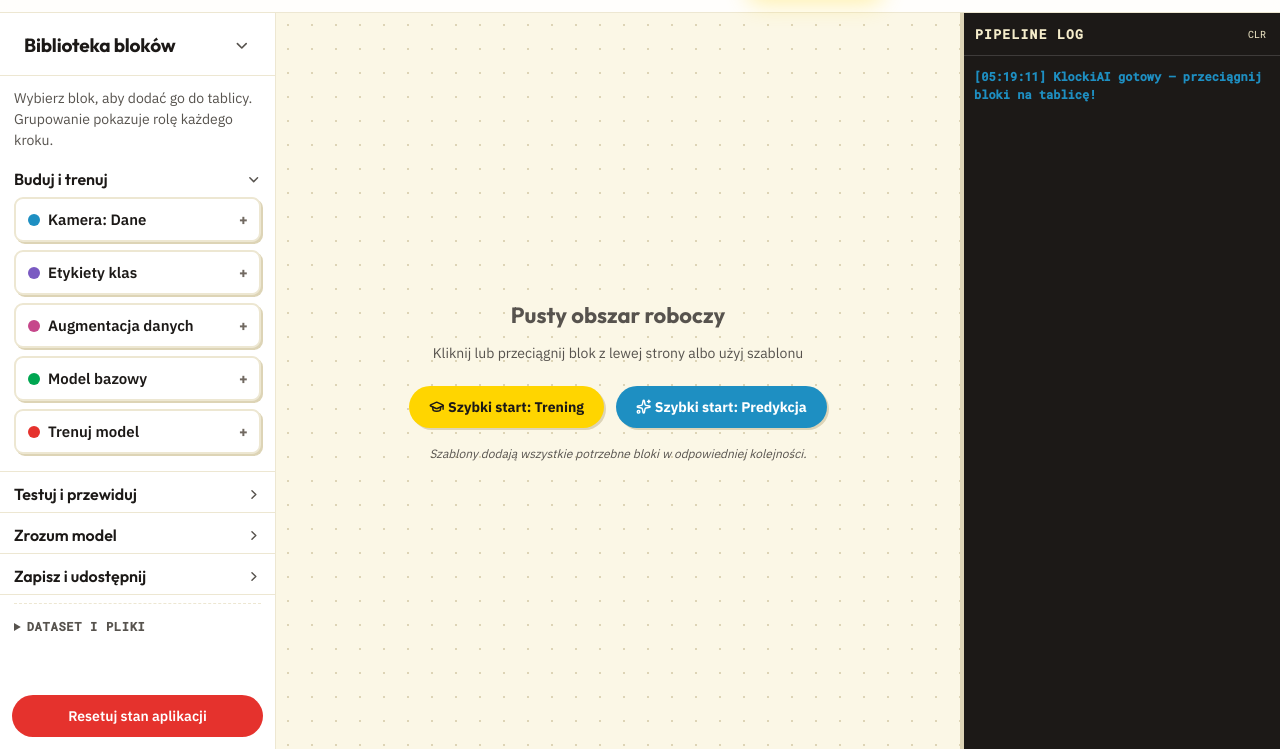
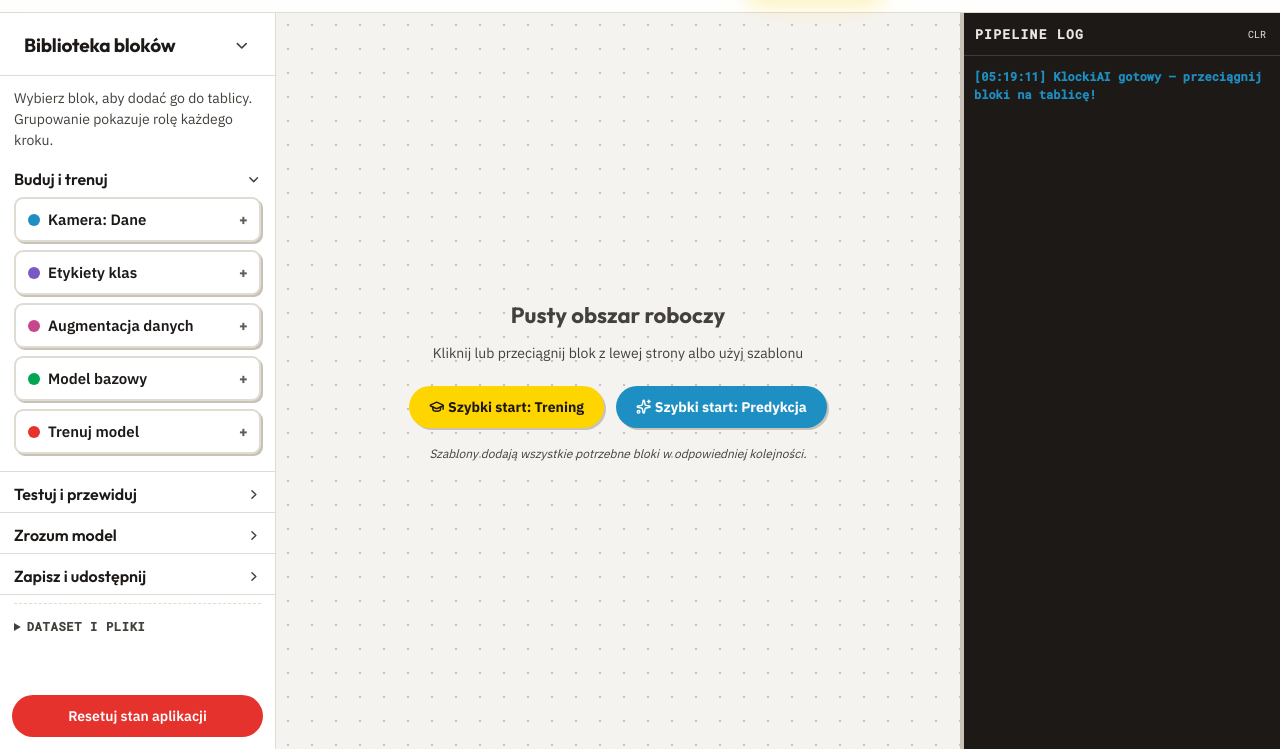
Before and after one commit to workszop/klocki, a plain HTML site: page index.html in a window 1280 px wide. Shown: the part 51-800 px from the top of the page. Drawn offline with nearby package versions, Linux system fonts and the light colour scheme; a script that the page names is missing.

Commit message:
style: migrate edulab tokens to stone
Replace the cream sand tokens with the edustyl stone palette (2026-10-10):
stone bands/wells, darker secondary and muted text, stronger hairlines,
--line-strong (>= 3:1) for control borders, crisper shadows.

Co-Authored-By: Claude Opus 5.5 <noreply@anthropic.com>

```diff
--- a/index.html
+++ b/index.html
@@ -35,16 +35,16 @@
 
   /* Paper — page background is white; the sand steps are wells/alternating sections */
   --paper:    #FFFFFF;   /* page background (white)    */
-  --paper-2:  #FBF7E6;   /* alternating section        */
-  --paper-3:  #F5EDCB;   /* deepest sand / wells       */
+  --paper-2:  #F5F3F0;   /* alternating section        */
+  --paper-3:  #EAE6E0;   /* deepest sand / wells       */
   --surface:  #FFFFFF;   /* cards & sheets             */
 
   /* Ink — warm near-black text & lines */
   --ink:      #1C1917;   /* primary text               */
-  --ink-2:    #57534E;   /* secondary text             */
-  --ink-3:    #716961;   /* muted / placeholder        */
-  --line:     #EDE7D2;   /* hairline borders           */
-  --line-2:   #DDD4B6;   /* stronger borders           */
+  --ink-2:    #44403C;   /* secondary text             */
+  --ink-3:    #625B53;   /* muted / placeholder        */
+  --line:     #E0DBD3;   /* hairline borders           */
+  --line-2:   #C9C2B7; --line-strong: #857C69; /* control borders >= 3:1 */ --track: color-mix(in srgb, var(--ink) 24%, transparent);   /* stronger borders           */
 
   /* ---- Brand: Yellow main · Blue + Green secondary · Red danger ----
      Plain saturated colours. A "-soft" tint IS the saturated colour
@@ -116,8 +116,8 @@
   --r-xs: 6px; --r-sm: 10px; --r-md: 14px; --r-lg: 20px; --r-xl: 28px; --r-pill: 999px;
 
   /* ---- Elevation — warm, low, soft ---- */
-  --shadow-sm: 0 1px 2px rgba(33,30,26,.06), 0 1px 1px rgba(33,30,26,.04);
-  --shadow-md: 0 4px 16px rgba(33,30,26,.08), 0 1px 3px rgba(33,30,26,.05);
+  --shadow-sm: 0 1px 2px rgba(33,30,26,.10), 0 2px 6px rgba(33,30,26,.06);
+  --shadow-md: 0 6px 18px rgba(33,30,26,.12), 0 1px 3px rgba(33,30,26,.08);
   --shadow-lg: 0 16px 40px rgba(33,30,26,.12), 0 3px 8px rgba(33,30,26,.06);
   --shadow-primary:  0 8px 22px color-mix(in srgb, var(--yellow) 30%, transparent);
   --shadow-marigold: var(--shadow-primary);   /* legacy alias */
```
